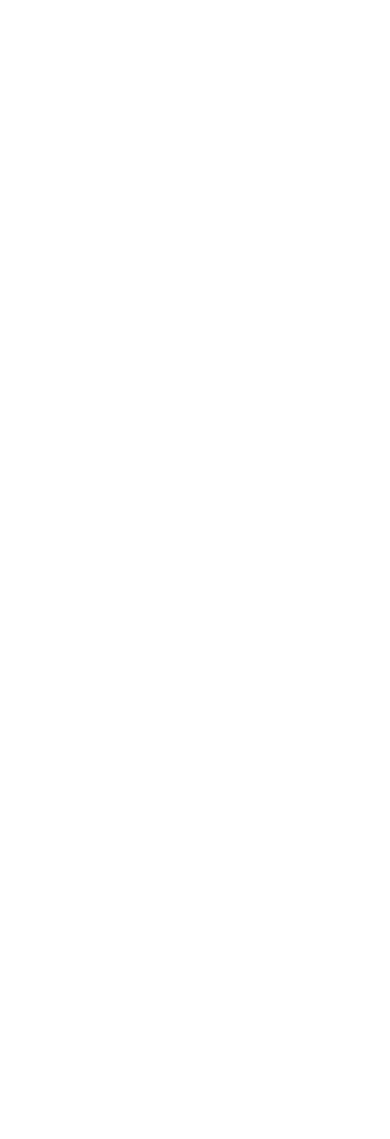
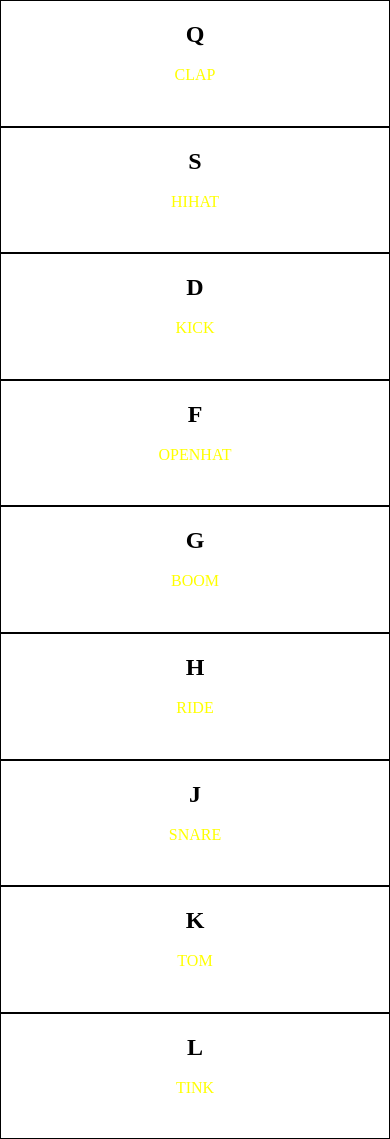
Before and after one commit to parxdoxe/Batterie, a plain HTML site: page index.html in a window 390 px wide. Before the commit the page ends 844 px from the top, so only its background shows below. Drawn offline with Linux system fonts and the light colour scheme.

Commit message:
HTML & CSS responsive

```diff
--- a/index.html
+++ b/index.html
@@ -9,6 +9,15 @@
 </head>
 <body>
 
+    <div id="q"><h2>Q</h2> <br> <p>CLAP</p></div>
+    <div id="s"><h2>S</h2> <br> <p>HIHAT</p></div>
+    <div id="d"><h2>D</h2> <br> <p>KICK</p></div>
+    <div id="f"><h2>F</h2> <br> <p>OPENHAT</p></div>
+    <div id="g"><h2>G</h2> <br> <p>BOOM</p></div>
+    <div id="h"><h2>H</h2> <br> <p>RIDE</p></div>
+    <div id="j"><h2>J</h2> <br> <p>SNARE</p></div>
+    <div id="k"><h2>K</h2> <br> <p>TOM</p></div>
+    <div id="l"><h2>L</h2> <br> <p>TINK</p></div>
 
     <script src="script.js"></script>
 </body>
--- a/style.css
+++ b/style.css
@@ -0,0 +1,34 @@
+* {
+    margin: 0;
+    padding: 0;
+    box-sizing: border-box;
+}
+
+body {
+    display: flex;
+    justify-content: space-evenly;
+    align-items: center;
+    height: 100vh;
+}
+
+div {
+    border: 1px solid #000;
+    width: 10%;
+    height: 15%;
+    text-align: center;
+    padding-top: 20px;
+}
+
+div p {
+    color: yellow;
+}
+
+@media (max-width: 769px) {
+
+    body {
+        flex-wrap: wrap;
+    }
+    div {
+        width: 100%;
+    }
+}
```
